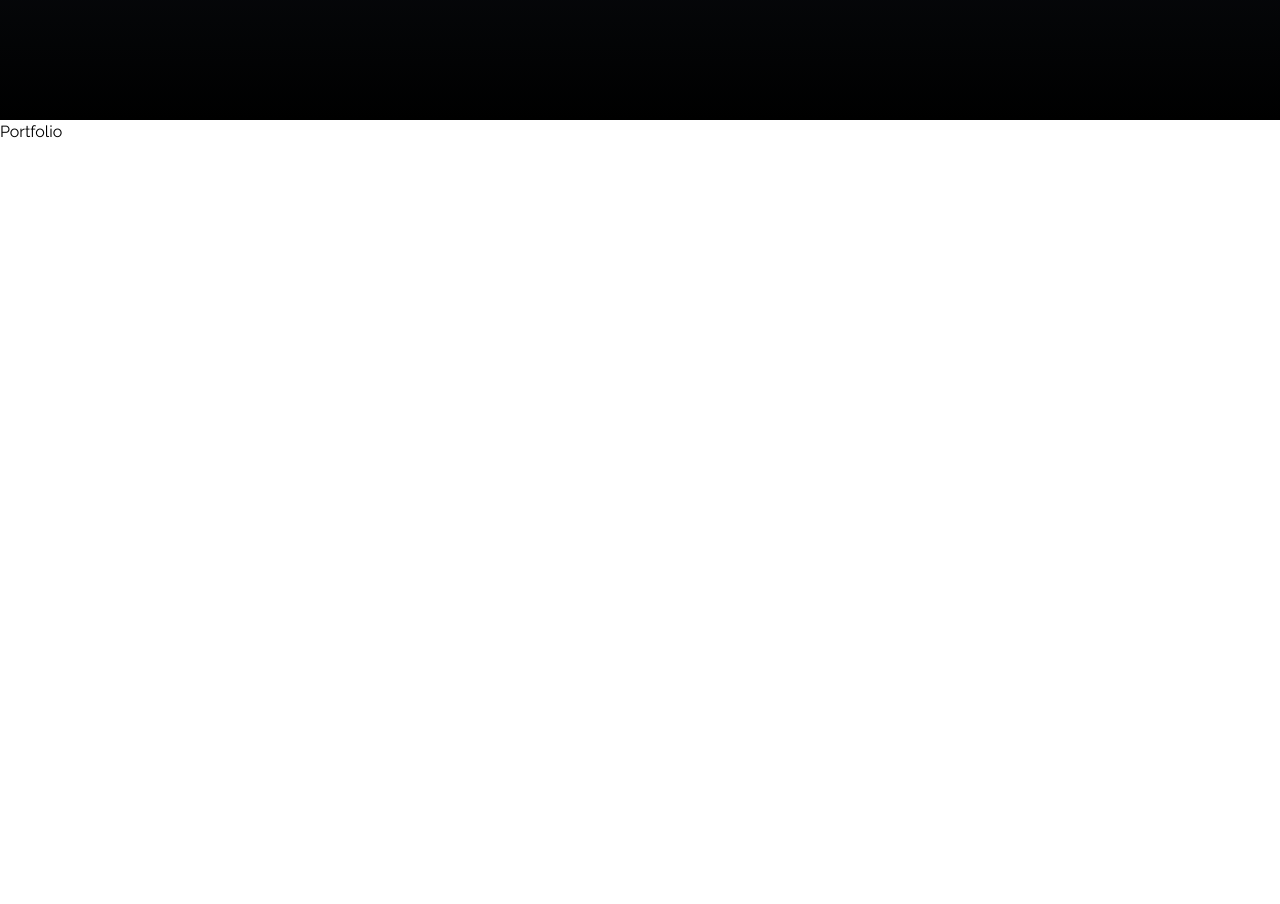
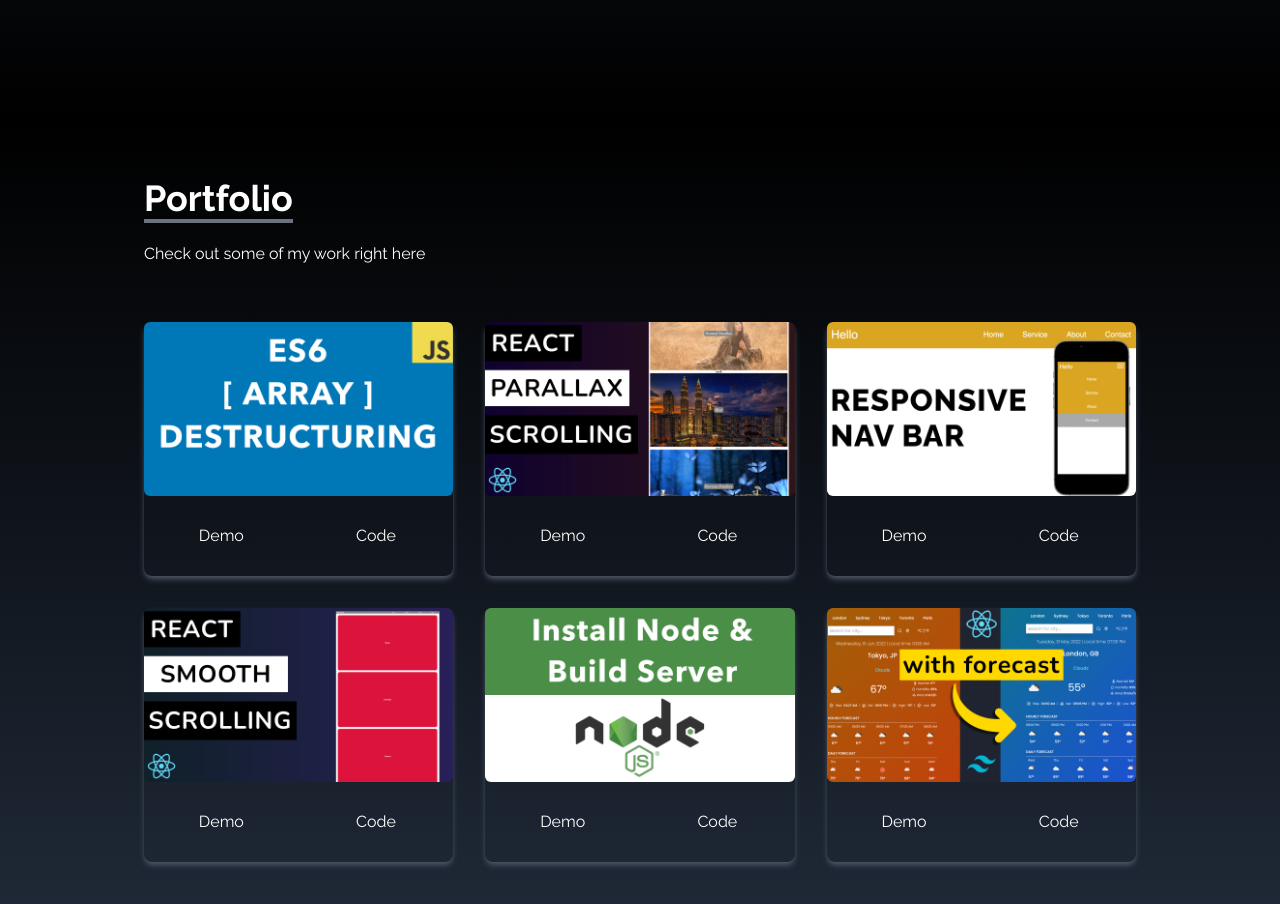
Before and after one commit to steveLeVesconte/one-portfolio, a React (Vite) app: page / in a window 1280 px wide. Shown: the part 1480-2384 px from the top of the page. Before the commit the page ends 1624 px from the top, so only its background shows below. Built offline with nearby package versions, Linux system fonts and the light colour scheme.

Commit message:
Added Portfolio Page

```diff
--- a/src/components/Portfolio.jsx
+++ b/src/components/Portfolio.jsx
@@ -1,8 +1,58 @@
-import React from 'react'
+import React from 'react';
+import arrayDestruct from '../assets/portfolio/arrayDestruct.jpg';
+import installNode from '../assets/portfolio/installNode.jpg';
+import navbar from '../assets/portfolio/navbar.jpg';
+import reactParallax from '../assets/portfolio/reactParallax.jpg';
+import reactSmooth from '../assets/portfolio/reactSmooth.jpg';
+import reactWeather from '../assets/portfolio/reactWeather.jpg';
+const Portfolio = () => {
 
-const Portfolio = () => {
+    const portfolios =[
+        {
+            id:1,
+            src: arrayDestruct
+        },{
+            id:2,
+            src: reactParallax
+        },{
+            id:3,
+            src:  navbar
+        },{
+            id:4,
+            src: reactSmooth
+        },{
+            id:5,
+            src: installNode
+        },{
+            id:6,
+            src: reactWeather
+        },
+    ];
+
   return (
-    <div>Portfolio</div>
+    <div name="portfolio"
+    className=' bg-gradient-to-b from-black to-gray-800 w-full text-white md:h-screen' >
+        <div className=' max-w-screen-lg p-4 mx-auto flex flex-col justify-center w-full h-full'>
+            <div className=' pb-8'>
+                <p className=' text-4xl font-bold inline border-b-4 border-gray-500'>Portfolio</p>
+                <p className=' py-6'>Check out some of my work right here</p>
+            </div>
+            <div className=' grid sm:grid-cols-2 md:grid-cols-3 gap-8 px-12 sm:px-0'>
+
+                {portfolios.map(({id,src}) =>
+                    (
+                        <div key={id} className=' shadow-md shadow-gray-600 rounded-lg'>
+                        <img src={src} alt="" className=' rounded-md duration-200 hover:scale-105'/>
+                        <div className='flex items-center justify-center '>
+                            <button className=' w-1/2 px-6 py-3 m-4 duration-200 hover:scale-105'>Demo</button>
+                            <button className=' w-1/2 px-6 py-3 m-4 duration-200 hover:scale-105'>Code</button>
+                        </div>
+                    </div>
+  ))
+                }
+            </div>
+        </div>
+    </div>
   )
 }
 
```
